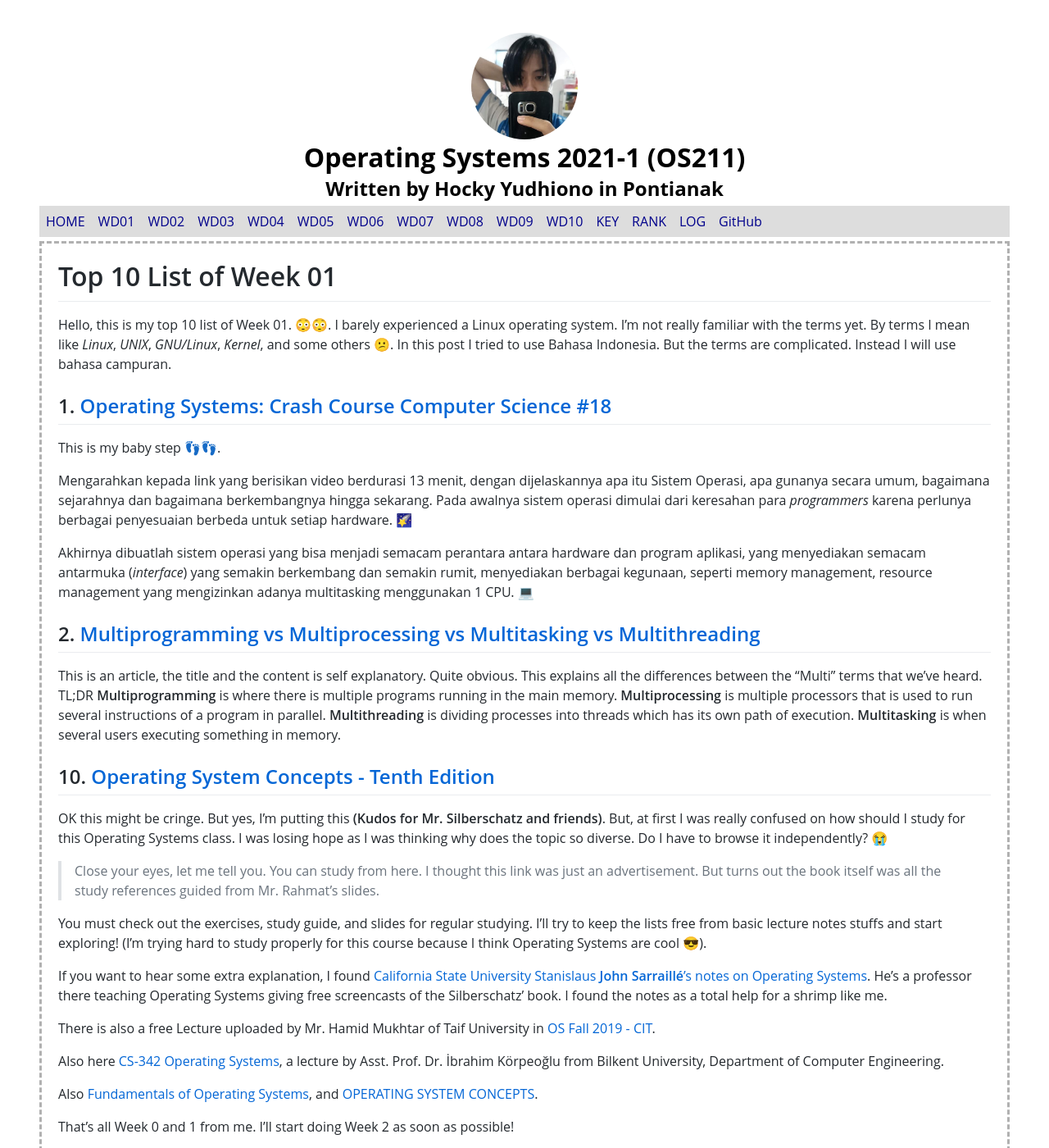
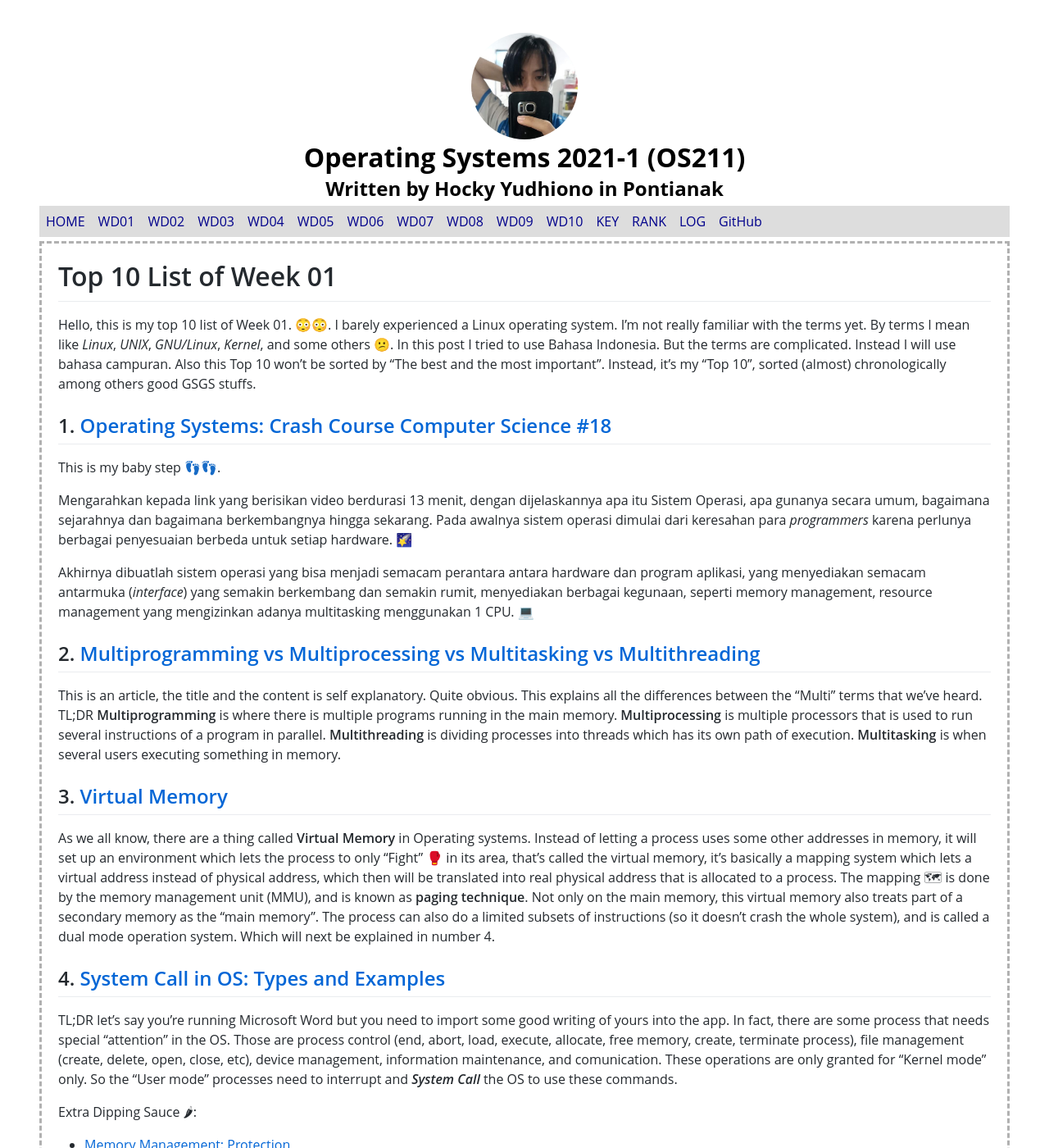
Before and after one commit to Bimabara/os211, a Jekyll site: the page built from wd01.md, in a window 1280 px wide and 1400 px high. Shown: the whole window at 82% size. Built offline with Jekyll 4.4.1, drawn with Linux system fonts in a browser that asks for light colours; our own code applies the rules of GitHub Pages for plain Markdown files; some of the changed text lies outside the part shown.

Commit message:
[WD01] Add top 3, 4

```diff
--- a/wd01.md
+++ b/wd01.md
@@ -5,7 +5,7 @@ permalink: /WD01/
 
 # Top 10 List of Week 01
 
-Hello, this is my top 10 list of Week 01. 😳😳. I barely experienced a Linux operating system. I'm not really familiar with the terms yet. By terms I mean like *Linux*, *UNIX*, *GNU/Linux*, *Kernel*, and some others 😕. In this post I tried to use Bahasa Indonesia. But the terms are complicated. Instead I will use bahasa campuran.
+Hello, this is my top 10 list of Week 01. 😳😳. I barely experienced a Linux operating system. I'm not really familiar with the terms yet. By terms I mean like *Linux*, *UNIX*, *GNU/Linux*, *Kernel*, and some others 😕. In this post I tried to use Bahasa Indonesia. But the terms are complicated. Instead I will use bahasa campuran. Also this Top 10 won't be sorted by "The best and the most important". Instead, it's my "Top 10", sorted (almost) chronologically among others good GSGS stuffs.
 
 ## 1. [Operating Systems: Crash Course Computer Science #18](https://www.youtube.com/watch?v=26QPDBe-NB8)
 
@@ -18,6 +18,20 @@ Akhirnya dibuatlah sistem operasi yang bisa menjadi semacam perantara antara har
 ## 2. [Multiprogramming vs Multiprocessing vs Multitasking vs Multithreading](https://www.javatpoint.com/multiprogramming-vs-multiprocessing-vs-multitasking-vs-multithreading)
 
 This is an article, the title and the content is self explanatory. Quite obvious. This explains all the differences between the "Multi" terms that we've heard. TL;DR **Multiprogramming** is where there is multiple programs running in the main memory. **Multiprocessing** is multiple processors that is used to run several instructions of a program in parallel. **Multithreading** is dividing processes into threads which has its own path of execution. **Multitasking** is when several users executing something in memory.
+
+## 3. [Virtual Memory](https://www.tutorialspoint.com/operating_system/os_virtual_memory.htm)
+
+As we all know, there are a thing called **Virtual Memory** in Operating systems. Instead of letting a process uses some other addresses in memory, it will set up an environment which lets the process to only "Fight" 🥊 in its area, that's called the virtual memory, it's basically a mapping system which lets a virtual address instead of physical address, which then will be translated into real physical address that is allocated to a process. The mapping 🗺 is done by the memory management unit (MMU), and is known as **paging technique**. Not only on the main memory, this virtual memory also treats part of a secondary memory as the "main memory". The process can also do a limited subsets of instructions (so it doesn't crash the whole system), and is called a dual mode operation system. Which will next be explained in number 4.
+
+## 4. [System Call in OS: Types and Examples](https://www.guru99.com/system-call-operating-system.html)
+
+TL;DR let's say you're running Microsoft Word but you need to import some good writing of yours into the app. In fact, there are some process that needs special "attention" in the OS. Those are process control (end, abort, load, execute, allocate, free memory, create, terminate process), file management (create, delete, open, close, etc), device management, information maintenance, and comunication. These operations are only granted for "Kernel mode" only. So the "User mode" processes need to interrupt and ***System Call*** the OS to use these commands.
+
+Extra Dipping Sauce 🌶:
+
+- [Memory Management: Protection](https://www.u-aizu.ac.jp/~yliu/teaching/os/lec12.html)
+
+- [Operating Systems Introduction Notes](http://www2.cs.uregina.ca/~hamilton/courses/330/notes/introduction/introduction.html)
 
 ## 10. [Operating System Concepts - Tenth Edition](https://www.os-book.com/OS10/)
 
```
